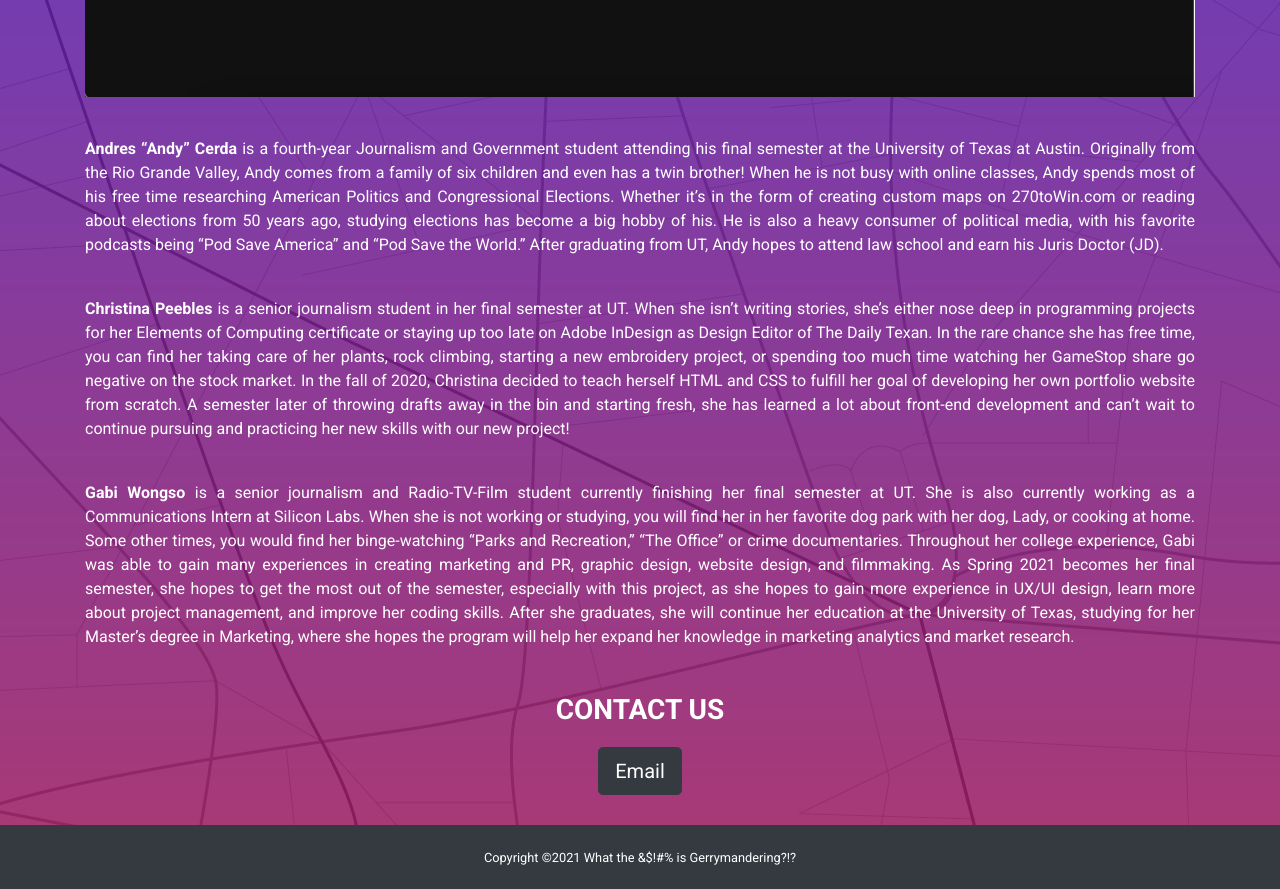
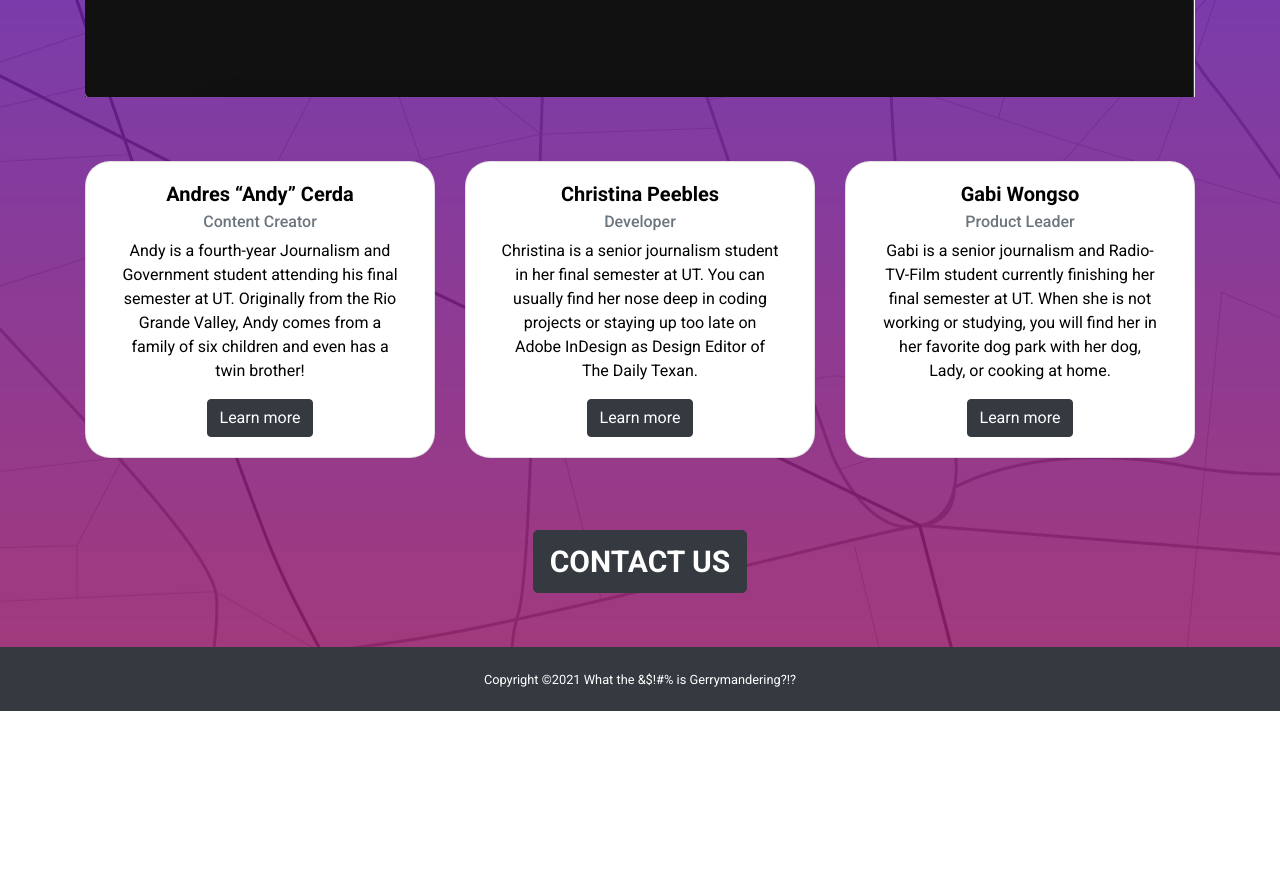
Before and after one commit to chpeebles/gerrymandering_proj, a website: page src/njk/about.njk in a window 1280 px wide. Shown: the part 1160-2049 px from the top of the page. After the commit the page ends 1871 px from the top, so only its background shows below. Drawn offline with nearby package versions, Linux system fonts and the light colour scheme; files that its build step writes are made by us from their sources; files whose address does not match are found by name.

Commit message:
updated about page format

```diff
--- a/src/njk/about.njk
+++ b/src/njk/about.njk
@@ -17,21 +17,42 @@
     <p class="subhead2 bold_font">Meet the team</p>
     <img src="img/team-photo.png" width="100%" alt="Screenshot of team posing on Zoom">
 
-    <p class="subhead2" style="text-align: justify;">
-      <strong> Andres “Andy” Cerda</strong> is a fourth-year Journalism and Government student attending his final semester at the University of Texas at Austin. Originally from the Rio Grande Valley, Andy comes from a family of six children and even has a twin brother! When he is not busy with online classes, Andy spends most of his free time researching American Politics and Congressional Elections. Whether it’s in the form of creating custom maps on 270toWin.com or reading about elections from 50 years ago, studying elections has become a big hobby of his. He is also a heavy consumer of political media, with his favorite podcasts being “Pod Save America” and “Pod Save the World.” After graduating from UT, Andy hopes to attend law school and earn his Juris Doctor (JD).
-    </p>
+    <br><br>
 
-    <p class="subhead2" style="text-align: justify;">
-      <strong>Christina Peebles</strong> is a senior journalism student in her final semester at UT. When she isn’t writing stories, she’s either nose deep in programming projects for her Elements of Computing certificate or staying up too late on Adobe InDesign as Design Editor of The Daily Texan. In the rare chance she has free time, you can find her taking care of her plants, rock climbing, starting a new embroidery project, or spending too much time watching her GameStop share go negative on the stock market. In the fall of 2020, Christina decided to teach herself HTML and CSS to fulfill her goal of developing her own portfolio website from scratch. A semester later of throwing drafts away in the bin and starting fresh, she has learned a lot about front-end development and can’t wait to continue pursuing and practicing her new skills with our new project!
-    </p>
+    <div class="card-deck subhead2">
+        <div class="card col-xs-6 col-md-4">
+          <!--<img class="card-img-top" src="img/christina.png" alt="">-->
+          <div class="card-body">
+            <h5 class="card-title">Andres “Andy” Cerda</h5>
+            <h6 class="card-subtitle mb-2 text-muted">Content Creator</h6>
+            <p class="card-text">Andy is a fourth-year Journalism and Government student attending his final semester at UT. Originally from the Rio Grande Valley, Andy comes from a family of six children and even has a twin brother!</p>
+            <a href="#" target="_blank" class="btn btn-dark">Learn more</a>
+          </div>
+        </div>
 
-    <p class="subhead2" style="text-align: justify;">
-      <strong>Gabi Wongso</strong> is a senior journalism and Radio-TV-Film student currently finishing her final semester at UT. She is also currently working as a Communications Intern at Silicon Labs. When she is not working or studying, you will find her in her favorite dog park with her dog, Lady, or cooking at home. Some other times, you would find her binge-watching “Parks and Recreation,” “The Office” or crime documentaries. Throughout her college experience, Gabi was able to gain many experiences in creating marketing and PR, graphic design, website design, and filmmaking. As Spring 2021 becomes her final semester, she hopes to get the most out of the semester, especially with this project, as she hopes to gain more experience in UX/UI design, learn more about project management, and improve her coding skills. After she graduates, she will continue her education at the University of Texas, studying for her Master’s degree in Marketing, where she hopes the program will help her expand her knowledge in marketing analytics and market research.
-    </p>
+        <div class="card col-xs-6 col-md-4">
+          <!--<img class="card-img-top" src="img/christina.png" alt="Photo of Christina Peebles">-->
+          <div class="card-body">
+            <h5 class="card-title">Christina Peebles</h5>
+            <h6 class="card-subtitle mb-2 text-muted">Developer</h6>
+            <p class="card-text">Christina is a senior journalism student in her final semester at UT. You can usually find her nose deep in coding projects or staying up too late on Adobe InDesign as Design Editor of The Daily Texan.</p>
+            <a href="https://chpeebles.github.io/" target="_blank" class="btn btn-dark">Learn more</a>
+          </div>
+        </div>
 
-    <p class="subhead2 bold_font">Contact Us</p>
-    <button type="button" class="btn btn-dark btn-lg">
-      <a href="mailto: gerrymanderingproject@gmail.com?subject = Feedback">Email</a>
+        <div class="card col-xs-6 col-md-4">
+          <!--<img class="card-img-top" src="img/christina.png" alt="">-->
+          <div class="card-body">
+            <h5 class="card-title">Gabi Wongso</h5>
+            <h6 class="card-subtitle mb-2 text-muted">Product Leader</h6>
+            <p class="card-text">Gabi is a senior journalism and Radio-TV-Film student currently finishing her final semester at UT. When she is not working or studying, you will find her in her favorite dog park with her dog, Lady, or cooking at home.</p>
+            <a href="#" target="_blank" class="btn btn-dark">Learn more</a>
+          </div>
+        </div>
+    </div>
+
+    <button type="button" class="btn btn-dark btn-lg subhead2 mb-4">
+      <a class="bold_font_2" href="mailto: gerrymanderingproject@gmail.com?subject = Feedback">Contact Us</a>
     </button>
   </div>
 </div>
--- a/src/scss/_blog.scss
+++ b/src/scss/_blog.scss
@@ -29,19 +29,19 @@ a:hover {
   border-radius: 25px;
 }
 
-.card:hover {
+.card-about:hover {
   cursor: pointer;
   background-color: #480C84 !important;
 }
 
-.card:hover .card-title {
+.card-about:hover .card-title {
   color: white;
 }
 
-.card:hover .card-text {
+.card-about:hover .card-text {
   color: white;
 }
 
-.card:hover .text-muted {
+.card-about:hover .text-muted {
   color: #c7b3db !important;
 }
```
Also changed, not shown: src/njk/blog.njk (+6 -9 lines), docs/about.html, docs/blog.html, docs/css/main.css, docs/img/christina.png (added), src/img/christina.png (added), 1 other file.
